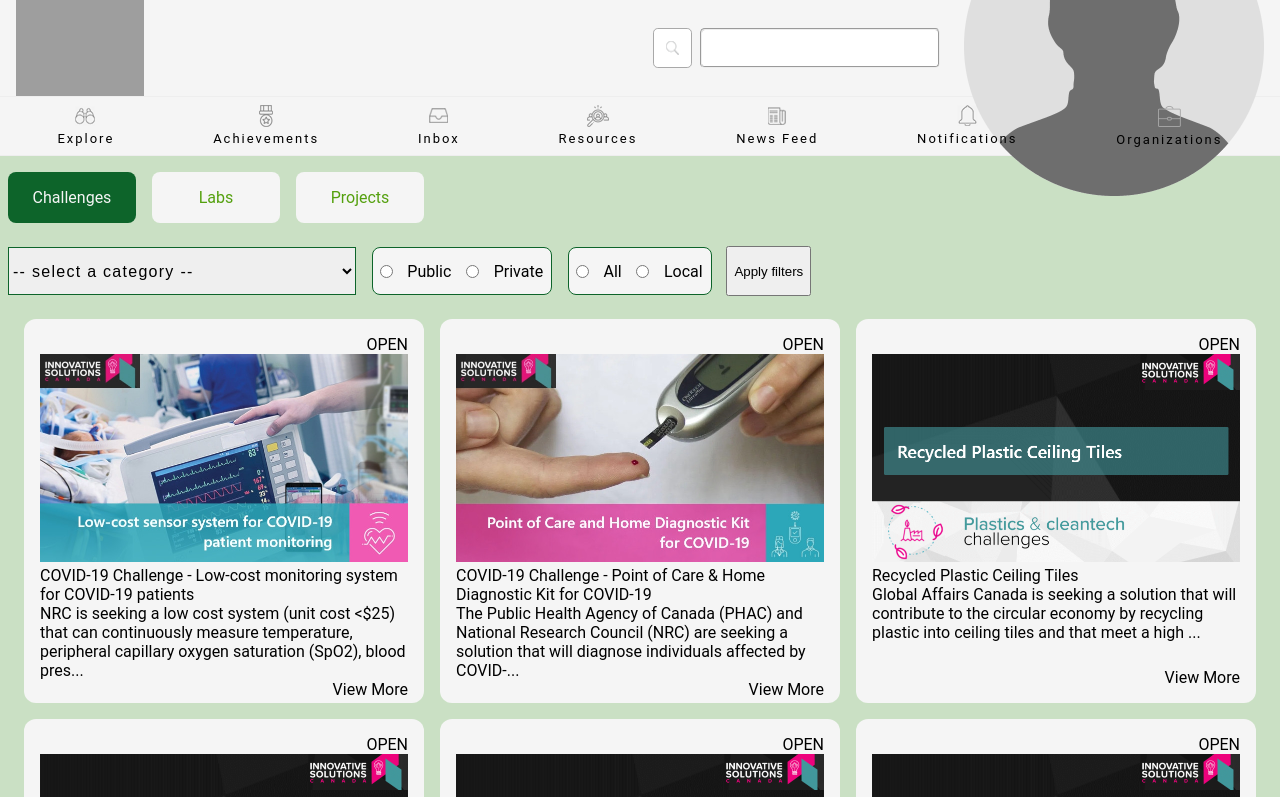
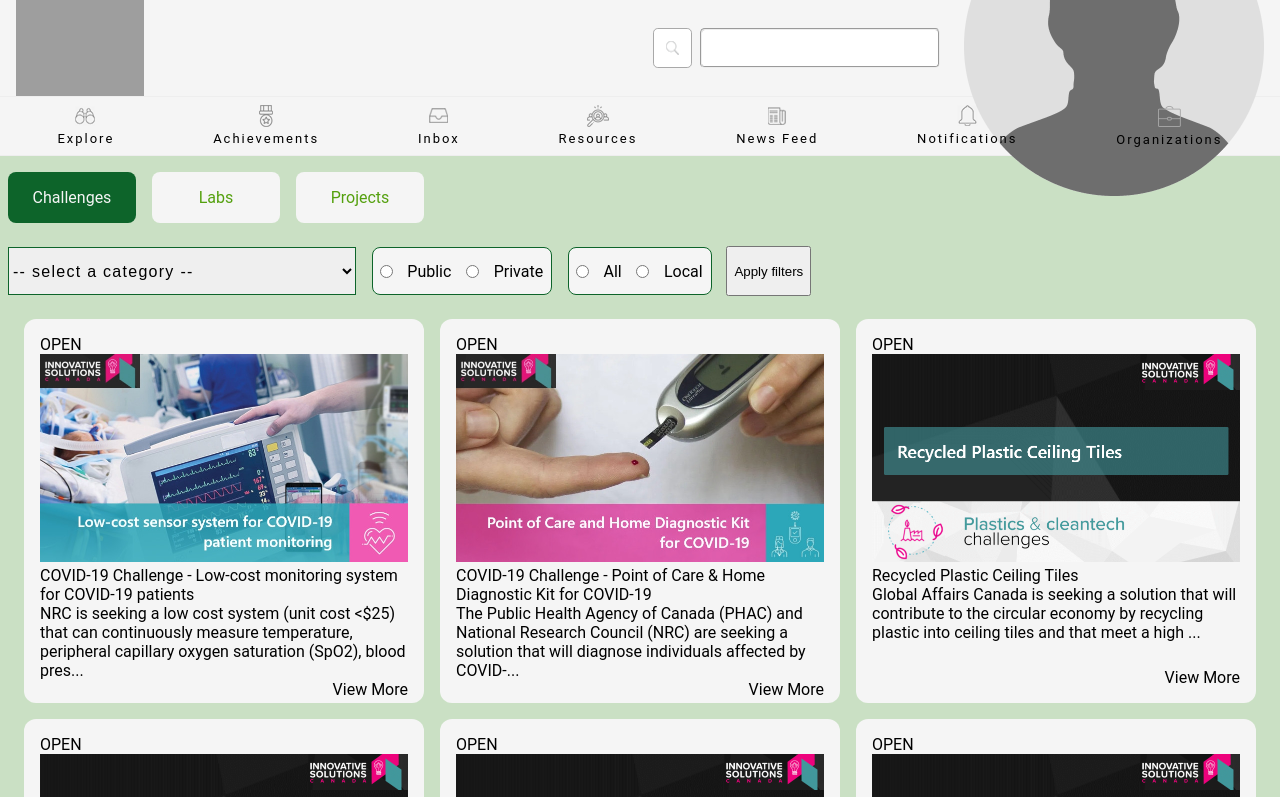
Before and after one commit to haphamo/Prepr_Front_End_Dev_Work_Challenge, a React (Create React App) app: page / in a window 1280 px wide. Shown: the top 797 px of the page. Built offline with nearby package versions, Linux system fonts and the light colour scheme; grey boxes are pictures that could not be loaded.

Commit message:
changed classnames, to be more selective with styles

```diff
--- a/src/components/Card.css
+++ b/src/components/Card.css
@@ -25,6 +25,6 @@
   width: 100%;
 }
 
-.status {
+.view-more {
   text-align: right;
 }
--- a/src/components/Card.js
+++ b/src/components/Card.js
@@ -12,6 +12,7 @@ import CardDetails from './CardDetails.js'
 // have the Like (interest) button on the cards as well
 // Stretch: Date
 // Come back to fix Layout flex start alignment
+// add the remaining footer items in browse challenges
 
 export default function Card({ type, filters }) {
     let { path, url } = useRouteMatch();
@@ -44,10 +45,10 @@ export default function Card({ type, filters }) {
         </div>
         {type === 'challenge' ?
                                 <Link to={`/${type}s/challenge/${id}`}>
-                                  <div className="status">View More</div>
+                                  <div className="view-more">View More</div>
                                 </Link> :
                                 <Link to={`${url}/${type}/${id}`}>
-                                  <div className="status">View More</div>
+                                  <div className="view-more">View More</div>
                                 </Link>
         }
 
@@ -55,8 +56,8 @@ export default function Card({ type, filters }) {
     );
   });
 
-  console.log('path',path)
-  console.log('url',url)
+  // console.log('path',path)
+  // console.log('url',url)
   return (
     <div>
       <div>
```
